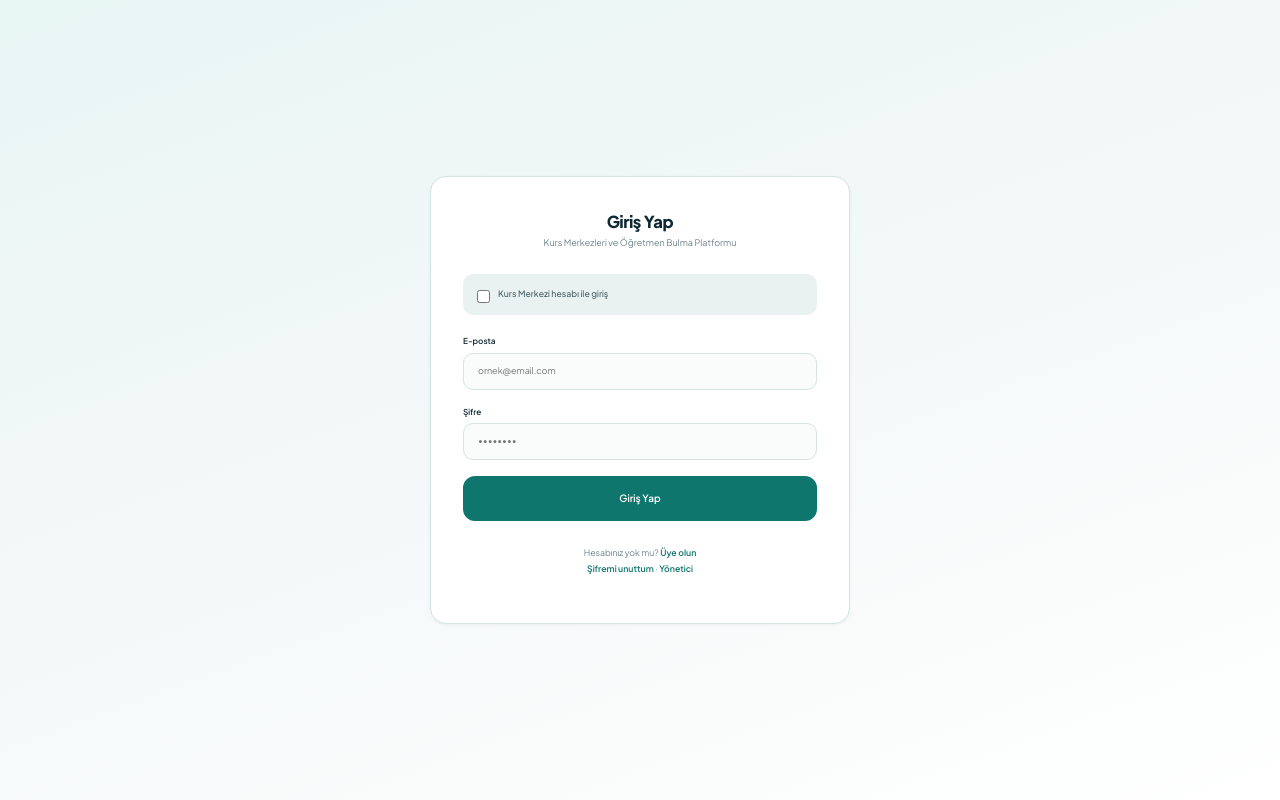
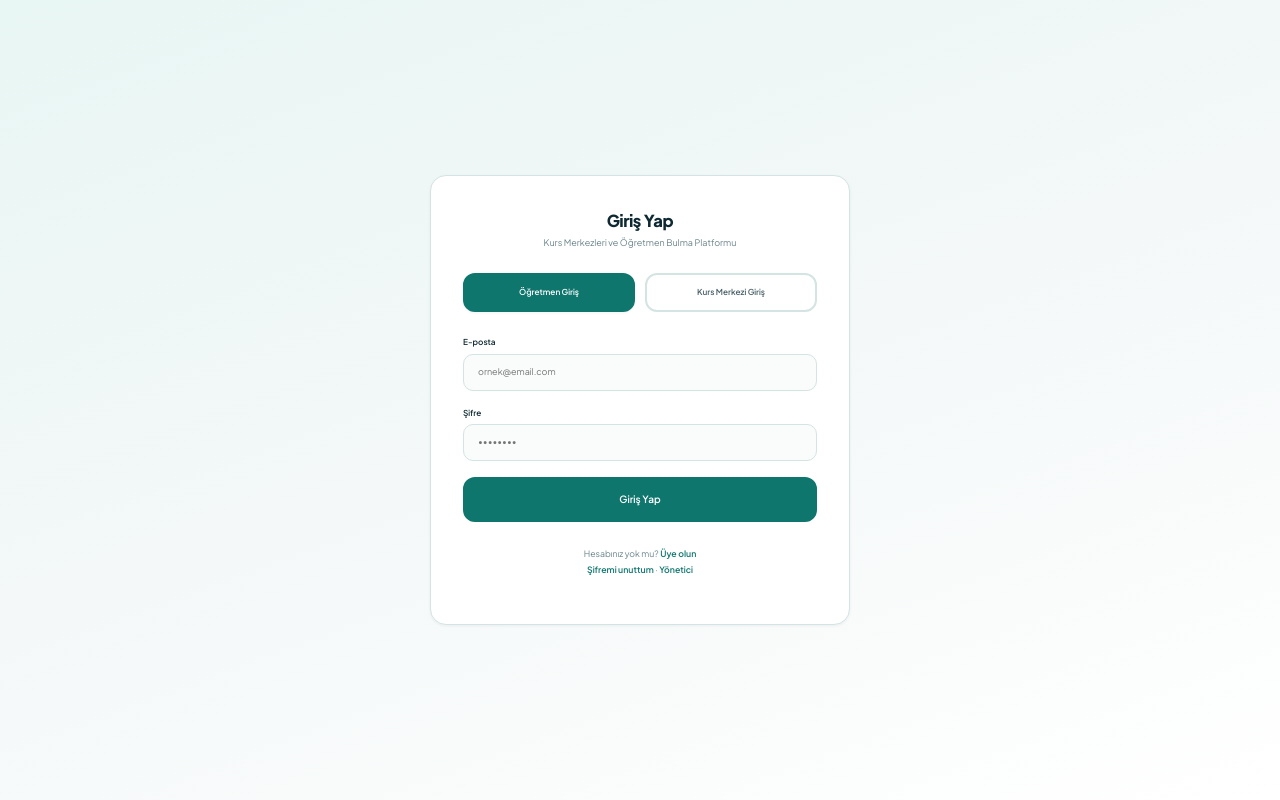
Before and after one commit to gorkemkaya62/teacher-platform, a Django app: page /adminpanel/login in a window 1280 px wide. Run offline with Django 5.2, Linux system fonts and the light colour scheme.

Commit message:
Giris ve kayitta ogretmen/kurs merkezi secim butonlari eklendi

```diff
--- a/conntoapp/templates/admintemplate/login.html
+++ b/conntoapp/templates/admintemplate/login.html
@@ -15,11 +15,13 @@
       {% endfor %}
     {% endif %}
 
-    <div class="connto-auth-toggle">
-      <label>
-        <input type="checkbox" id="is_course_center_login" onchange="toggleLoginType()">
-        Kurs Merkezi hesabı ile giriş
-      </label>
+    <div class="connto-auth-tabs" role="tablist" aria-label="Giriş türü">
+      <button type="button" class="connto-auth-tab connto-auth-tab--active" data-type="teacher" role="tab" aria-selected="true">
+        Öğretmen Giriş
+      </button>
+      <button type="button" class="connto-auth-tab" data-type="course_center" role="tab" aria-selected="false">
+        Kurs Merkezi Giriş
+      </button>
     </div>
 
     <form method="POST" class="connto-form">
@@ -33,9 +35,7 @@
         <input type="password" name="password" id="password" required placeholder="••••••••">
       </div>
       <input type="hidden" name="is_course_center" id="is_course_center_hidden" value="false">
-      <button type="submit" class="connto-btn connto-btn--primary connto-btn--block connto-btn--lg">
-        <span id="login_text">Giriş Yap</span>
-      </button>
+      <button type="submit" class="connto-btn connto-btn--primary connto-btn--block connto-btn--lg">Giriş Yap</button>
     </form>
 
     <p class="connto-auth-footer">
@@ -47,11 +47,25 @@
 </div>
 
 <script>
-  function toggleLoginType() {
-    var c = document.getElementById('is_course_center_login');
-    document.getElementById('is_course_center_hidden').value = c.checked;
-    document.getElementById('login_text').textContent = c.checked ? 'Kurs Merkezi Girişi' : 'Giriş Yap';
-  }
-  document.addEventListener('DOMContentLoaded', toggleLoginType);
+  (function () {
+    var tabs = document.querySelectorAll('.connto-auth-tab');
+    var hidden = document.getElementById('is_course_center_hidden');
+
+    function setLoginType(type) {
+      var isCourseCenter = type === 'course_center';
+      hidden.value = isCourseCenter ? 'true' : 'false';
+      tabs.forEach(function (tab) {
+        var active = tab.dataset.type === type;
+        tab.classList.toggle('connto-auth-tab--active', active);
+        tab.setAttribute('aria-selected', active ? 'true' : 'false');
+      });
+    }
+
+    tabs.forEach(function (tab) {
+      tab.addEventListener('click', function () {
+        setLoginType(tab.dataset.type);
+      });
+    });
+  })();
 </script>
 {% endblock %}
--- a/static/edu-theme.css
+++ b/static/edu-theme.css
@@ -1864,6 +1864,45 @@ body.connto-auth-page {
   margin: 0 0 24px;
 }
 
+.connto-auth-tabs {
+  display: grid;
+  grid-template-columns: 1fr 1fr;
+  gap: 10px;
+  margin-bottom: 24px;
+}
+
+.connto-auth-tab {
+  border: 2px solid var(--ct-border);
+  background: var(--ct-surface);
+  color: var(--ct-text-secondary);
+  border-radius: var(--ct-radius);
+  padding: 12px 10px;
+  font-family: var(--ct-font);
+  font-size: 0.82rem;
+  font-weight: 600;
+  cursor: pointer;
+  transition: background 0.2s, color 0.2s, border-color 0.2s, box-shadow 0.2s;
+  line-height: 1.3;
+}
+
+.connto-auth-tab:hover {
+  border-color: var(--ct-teal);
+  color: var(--ct-teal);
+}
+
+.connto-auth-tab--active {
+  background: var(--ct-teal);
+  border-color: var(--ct-teal);
+  color: #fff;
+  box-shadow: var(--ct-shadow-sm);
+}
+
+.connto-auth-tab--active:hover {
+  background: var(--ct-teal-hover);
+  border-color: var(--ct-teal-hover);
+  color: #fff;
+}
+
 .connto-auth-toggle {
   background: var(--ct-bg-muted);
   border-radius: 10px;
--- a/templates/conntoapp/adminbase/adminloginregisterbase.html
+++ b/templates/conntoapp/adminbase/adminloginregisterbase.html
@@ -8,7 +8,7 @@
     <link href="https://fonts.googleapis.com/css2?family=Plus+Jakarta+Sans:wght@400;500;600;700;800&display=swap" rel="stylesheet">
     <link rel="stylesheet" href="{% static 'adminstatic/css/font-awesome.min.css' %}">
     <link rel="stylesheet" href="{% static 'adminstatic/css/bootstrap.css' %}">
-    <link rel="stylesheet" href="{% static 'edu-theme.css' %}?v=5" />
+    <link rel="stylesheet" href="{% static 'edu-theme.css' %}?v=7" />
     {% block css_files %}{% endblock css_files %}
 </head>
 <body class="connto-auth-page">
```
Also changed, not shown: conntoapp/templates/admintemplate/register.html (+29 -10 lines).
